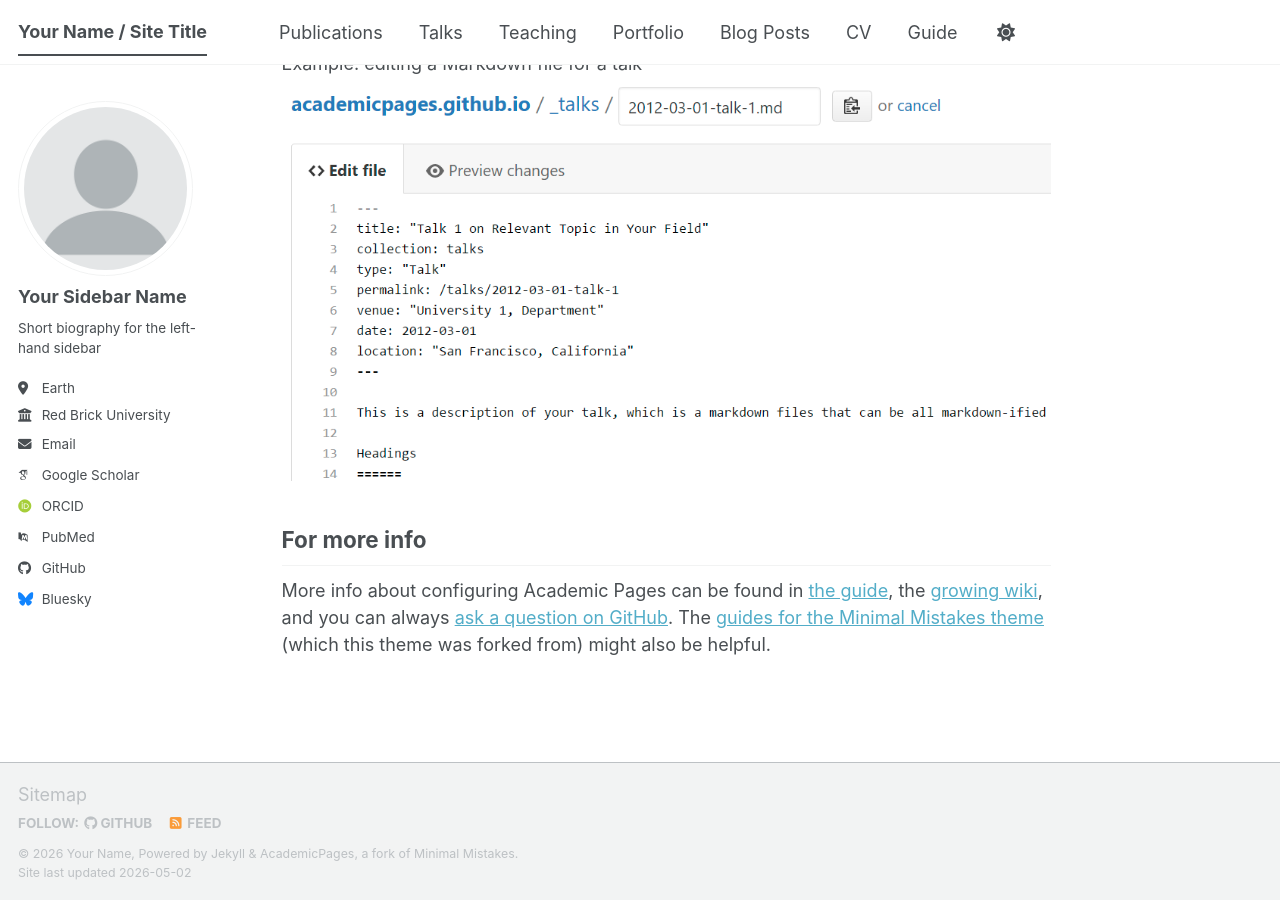
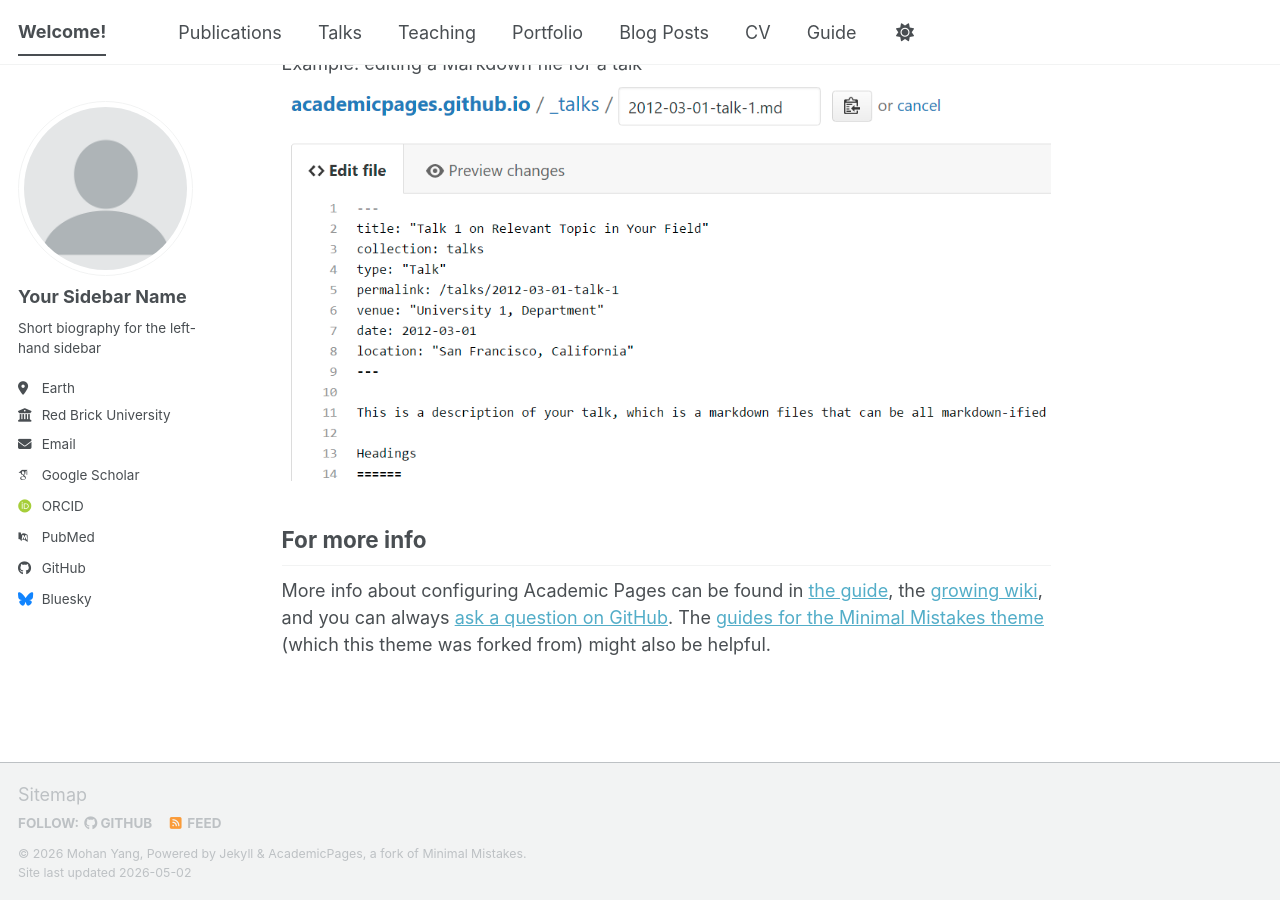
Before and after one commit to MohanYang03/mohanyang03.github.io, a Jekyll site: the page built from _pages/about.md, in a window 1280 px wide and 900 px high, scrolled down 2720 px. Built offline with Jekyll 4.4.1, drawn with Linux system fonts in a browser that asks for light colours; some web fonts are replaced; a script bundle is joined from its source files by our own code; library files that are not in the unit come from our copies.

Commit message:
Update site title, name, description, and URL

```diff
--- a/_config.yml
+++ b/_config.yml
@@ -9,11 +9,11 @@
 # Basic Site Settings
 locale                   : "en-US"
 site_theme               : "default" # The available themes options are "default", "air", "sunrise", "mint", "dirt" and "contrast"
-title                    : "Your Name / Site Title"
+title                    : "Welcome!"
 title_separator          : "-"
-name                     : &name "Your Name"
-description              : &description "Your Name's academic portfolio"   # Update this with a general description of your site, this is the default if not overridden by a page
-url                      : https://academicpages.github.io # The base hostname & protocol for your site e.g. "https://[your GitHub username].github.io",
+name                     : &name "Mohan Yang"
+description              : &description "Mohan Yang's academic portfolio"   # Update this with a general description of your site, this is the default if not overridden by a page
+url                      : https://mohanyang.github.io # The base hostname & protocol for your site e.g. "https://[your GitHub username].github.io",
                                                            # or if you already have some other page hosted on Github then use "https://[your GitHub username].github.io/[Your Repo Name]"
 baseurl                  : "" # the subpath of your site, e.g. "/blog"
 repository               : "academicpages/academicpages.github.io"
```
